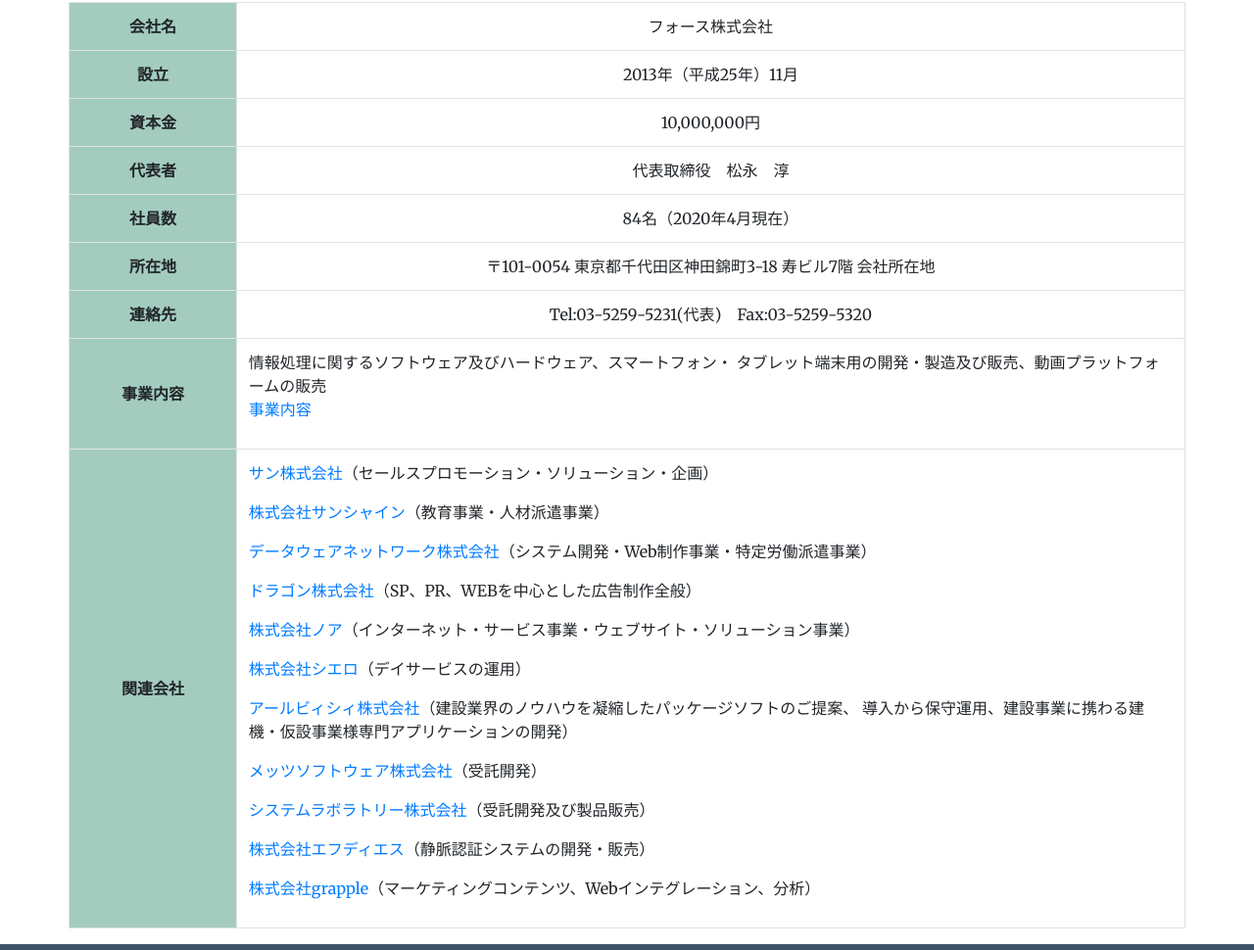
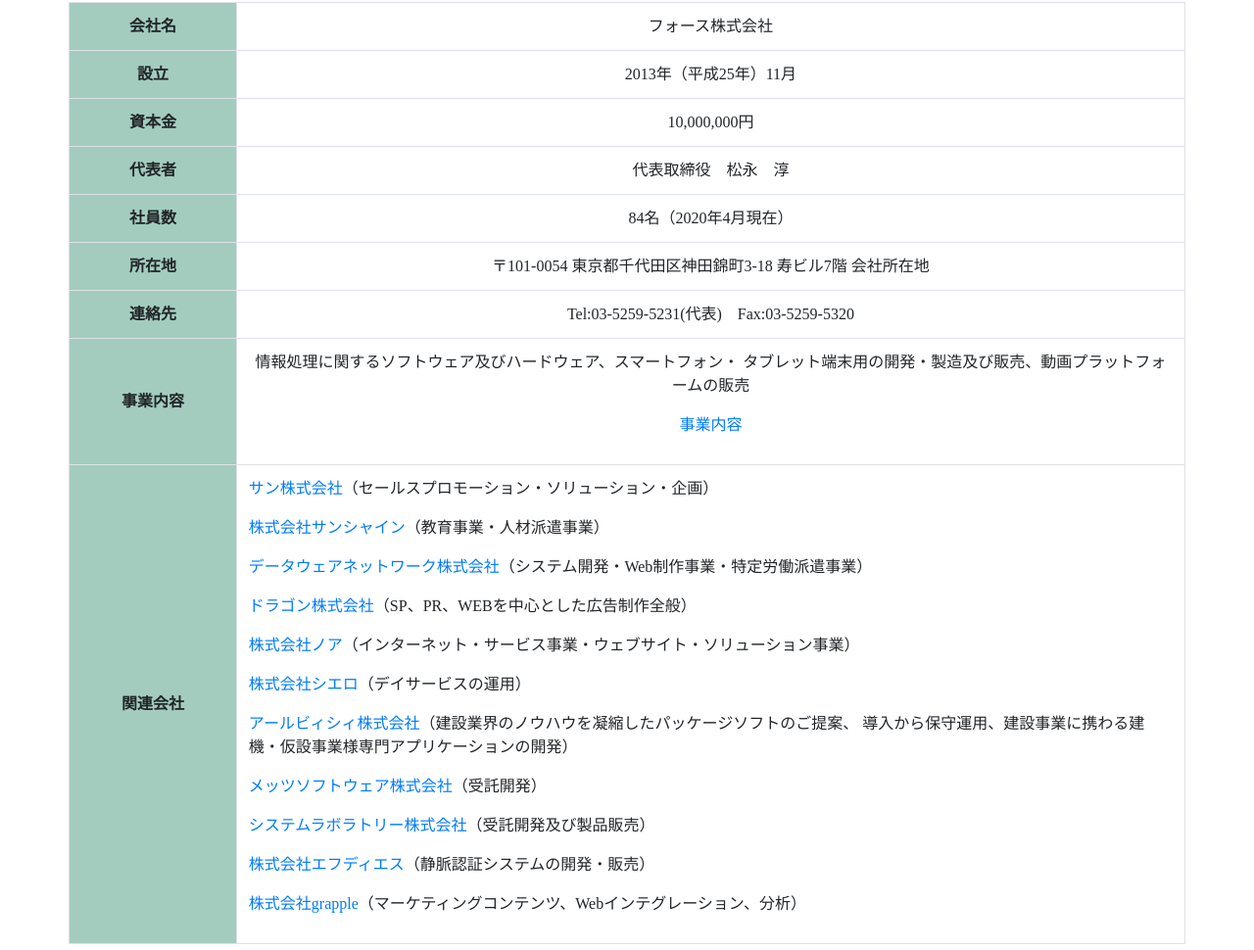
Before and after one commit to hayatefukuda/force-HP, a Gatsby site in the folder force_hp/: page /company_information/CompanyProfile in a window 1280 px wide. Shown: the part 370-1340 px from the top of the page at 98% size. Built offline with nearby package versions, Linux system fonts and the light colour scheme; Gatsby itself is replaced by a stand-in of ours.

Commit message:
font change 2/4

```diff
--- a/force_hp/src/pages/company_information/CompanyProfile.jsx
+++ b/force_hp/src/pages/company_information/CompanyProfile.jsx
@@ -49,10 +49,16 @@
                         </tr>
                         <tr>
                             <th scope="row" className="text-center align-middle">事業内容</th>
-                            <td>情報処理に関するソフトウェア及びハードウェア、スマートフォン・
-                                タブレット端末用の開発・製造及び販売、動画プラットフォームの販売
+                            <td>
+                                <p
+                                className="text-center"
+                                >
+                                    情報処理に関するソフトウェア及びハードウェア、スマートフォン・
+                                タブレット端末用の開発・製造及び販売、動画プラットフォームの販売</p>
                                 <Link to="/company_information/BusinessContent">
-                                    <p>
+                                <p
+                                className="text-center"
+                                >
                                         事業内容
                                     </p>
                                 </Link>
@@ -61,48 +67,70 @@
                         <tr>
                             <th scope="row" className="text-center align-middle">関連会社</th>
                             <td>
-                                <p>
+                            <p
+                                className="text-center1"
+                                >
                                     <a className="firstChild lastChild" href="http://san-corp.co.jp/" target="_blank">サン株式会社</a>
                                     （セールスプロモーション・ソリューション・企画）
                                 </p>
-                                <p>
+                                <p
+                                className="text-center1"
+                                >
                                     <a className="firstChild lastChild" href="http://sun-shine-sogogakuen.com/" target="_blank">株式会社サンシャイン</a>
                                     （教育事業・人材派遣事業）
                                 </p>
-                                <p>
+                                <p
+                                className="text-center1"
+                                >
                                     <a className="firstChild lastChild" href="https://www.dwn.co.jp/" target="_blank">データウェアネットワーク株式会社</a>
                                     （システム開発・Web制作事業・特定労働派遣事業）
                                 </p>
-                                <p>
+                                <p
+                                className="text-center1"
+                                >
                                     <a className="firstChild lastChild" href="http://www.dragon-inc.jp/" target="_blank">ドラゴン株式会社</a>
                                     （SP、PR、WEBを中心とした広告制作全般）
                                 </p>
-                                <p>
+                                <p
+                                className="text-center1"
+                                >
                                     <a className="firstChild lastChild" href="https://www.noah.jp/" target="_blank">株式会社ノア</a>
                                     （インターネット・サービス事業・ウェブサイト・ソリューション事業）
                                 </p>
-                                <p>
+                                <p
+                                className="text-center1"
+                                >
                                     <a className="firstChild lastChild" href="https://cielo.jp.net/" target="_blank">株式会社シエロ</a>
                                     （デイサービスの運用）
                                 </p>
-                                <p>
+                                <p
+                                className="text-center1"
+                                >
                                     <a className="firstChild lastChild" href="http://www.rbc-s.co.jp/" target="_blank">アールビィシィ株式会社</a>
                                     （建設業界のノウハウを凝縮したパッケージソフトのご提案、
                                     導入から保守運用、建設事業に携わる建機・仮設事業様専門アプリケーションの開発）
                                 </p>
-                                <p>
+                                <p
+                                className="text-center1"
+                                >
                                     <a className="firstChild lastChild" href="http://www.metssoftware.co.jp/" target="_blank">メッツソフトウェア株式会社</a>
                                     （受託開発）
                                 </p>
-                                <p>
+                                <p
+                                className="text-center1"
+                                >
                                     <a className="firstChild lastChild" href="https://www.syslabo.co.jp/" target="_blank">システムラボラトリー株式会社</a>
                                     （受託開発及び製品販売）
                                 </p>
-                                <p>
+                                <p
+                                className="text-center1"
+                                >
                                     <a className="firstChild lastChild" href="http://www.fds-jpn.com/" target="_blank">株式会社エフディエス</a>
                                     （静脈認証システムの開発・販売）
                                 </p>
-                                <p>
+                                <p
+                                className="text-center1"
+                                >
                                     <a className="firstChild lastChild" href="http://grapple.asia/" target="_blank">株式会社grapple</a>
                                     （マーケティングコンテンツ、Webインテグレーション、分析）
                                 </p>
--- a/force_hp/src/pages/company_information/companyprofile.scss
+++ b/force_hp/src/pages/company_information/companyprofile.scss
@@ -1,3 +1,9 @@
 .table th {
     background-color: #a3ccbe;
 }
+.text-center {
+    font-family: YuMincho;
+}
+.text-center1 {
+    font-family: YuMincho;
+}
```
